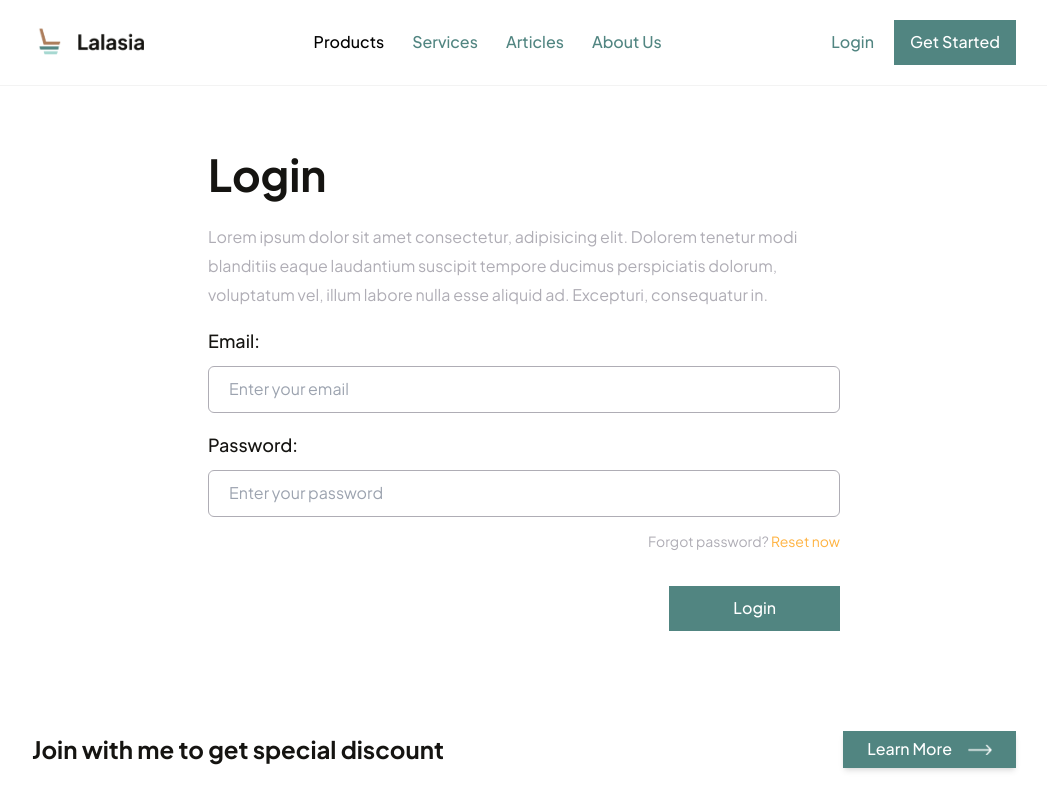
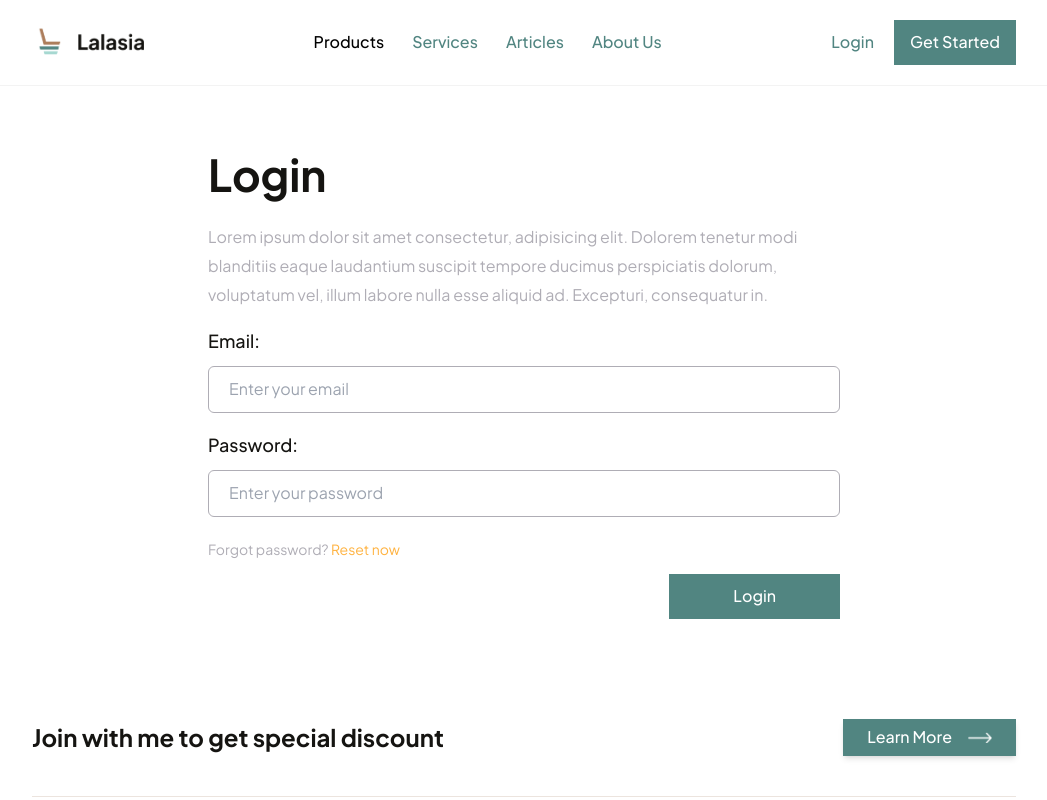
Before and after one commit to vk-develops/Lalasia-MERN-Furniture-Ecommerce, a React (Vite) app in the folder Frontend/: page /account/login in a window 1280 px wide. Shown: the top 800 px of the page, without its empty margins (116-1163 px from the left). Built offline with nearby package versions, Linux system fonts and the light colour scheme; no server answers.

Commit message:
fix: Fixed the error handling issues

```diff
--- a/Frontend/src/Pages/Auth/LoginPage.jsx
+++ b/Frontend/src/Pages/Auth/LoginPage.jsx
@@ -25,8 +25,12 @@ const LoginPage = () => {
             const userInfo = response.userInfo;
             dispatch(setCredentials(userInfo));
         } catch (err) {
-            console.log(err.message);
-            useErrorToast("Server Error!!");
+            if (err.data && err.data.message) {
+                useErrorToast(err.data.message);
+            } else {
+                console.log(err.message);
+                useErrorToast("Server Error!");
+            }
         }
     };
 
@@ -68,15 +72,14 @@ const LoginPage = () => {
                         className="w-full outline-none border-[1.5px] text-sm px-5 rounded-md font-eduoxusSans mt-3 py-3 border-paragraphColor"
                     />
                 </div>
-
-                <div className="flex items-end justify-end flex-col">
-                    <p className={`${styles.tertiaryParaText} pt-3`}>
-                        Forgot password?{" "}
-                        <Link className="text-secondaryColor">Reset now</Link>
-                    </p>
+                <p className={`${styles.tertiaryParaText} pt-5`}>
+                    Forgot password?{" "}
+                    <Link className="text-secondaryColor">Reset now</Link>
+                </p>
+                <div className="flex items-end justify-end">
                     <button
                         disabled={isLoading}
-                        className={`px-16 py-3 bg-primaryColor inline-block text-screenColor1 font-eduoxusSans font-medium text-sm max-mobile:text-xs mt-8`}
+                        className={`px-16 py-3 bg-primaryColor inline-block text-screenColor1 font-eduoxusSans font-medium text-sm max-mobile:text-xs mt-3`}
                     >
                         {isLoading ? `Logging in...` : `Login`}
                     </button>
--- a/Frontend/src/Pages/Auth/RegisterPage.jsx
+++ b/Frontend/src/Pages/Auth/RegisterPage.jsx
@@ -32,8 +32,12 @@ const RegisterPage = () => {
                 useErrorToast("Passwords does not match!");
             }
         } catch (err) {
-            console.log(err.message);
-            useErrorToast("Server Error!!");
+            if (err.data && err.data.message) {
+                useErrorToast(err.data.message);
+            } else {
+                console.log(err.message);
+                useErrorToast("Server Error!");
+            }
         }
     };
 
```
